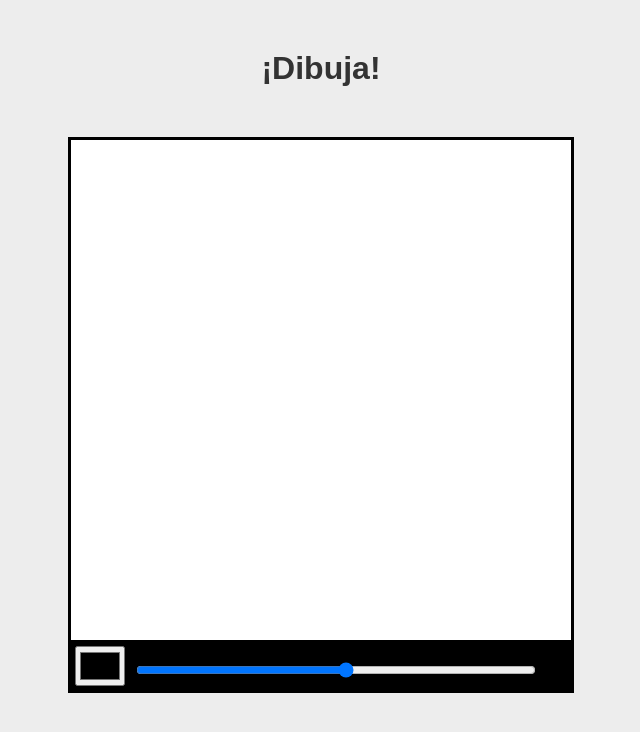
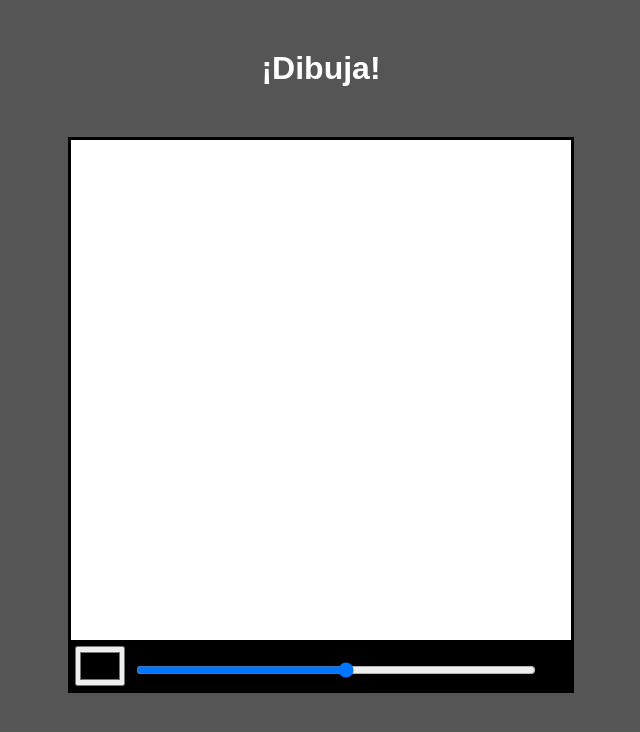
Before and after one commit to NicoProyects/Web-Paint, a plain HTML site: page index.html in a window 1280 px wide. Shown: the whole page, without its empty margins (319-959 px from the left). Drawn offline with Linux system fonts and the light colour scheme.

Commit message:
actualizando estilo

```diff
--- a/style.css
+++ b/style.css
@@ -2,10 +2,11 @@ body, div {
 	padding: 0;
 	margin: 0;
 	box-sizing: border-box;
+
 }
 
 body {
-	background: #ededed;
+	background: #555;
 }
 
 canvas {
@@ -15,7 +16,7 @@ canvas {
 
 h1 {
 	text-align: center;
-	color: #333;
+	color: #fff;
 	font-family: sans-serif;
 	margin-top: 50px;
 }
```
